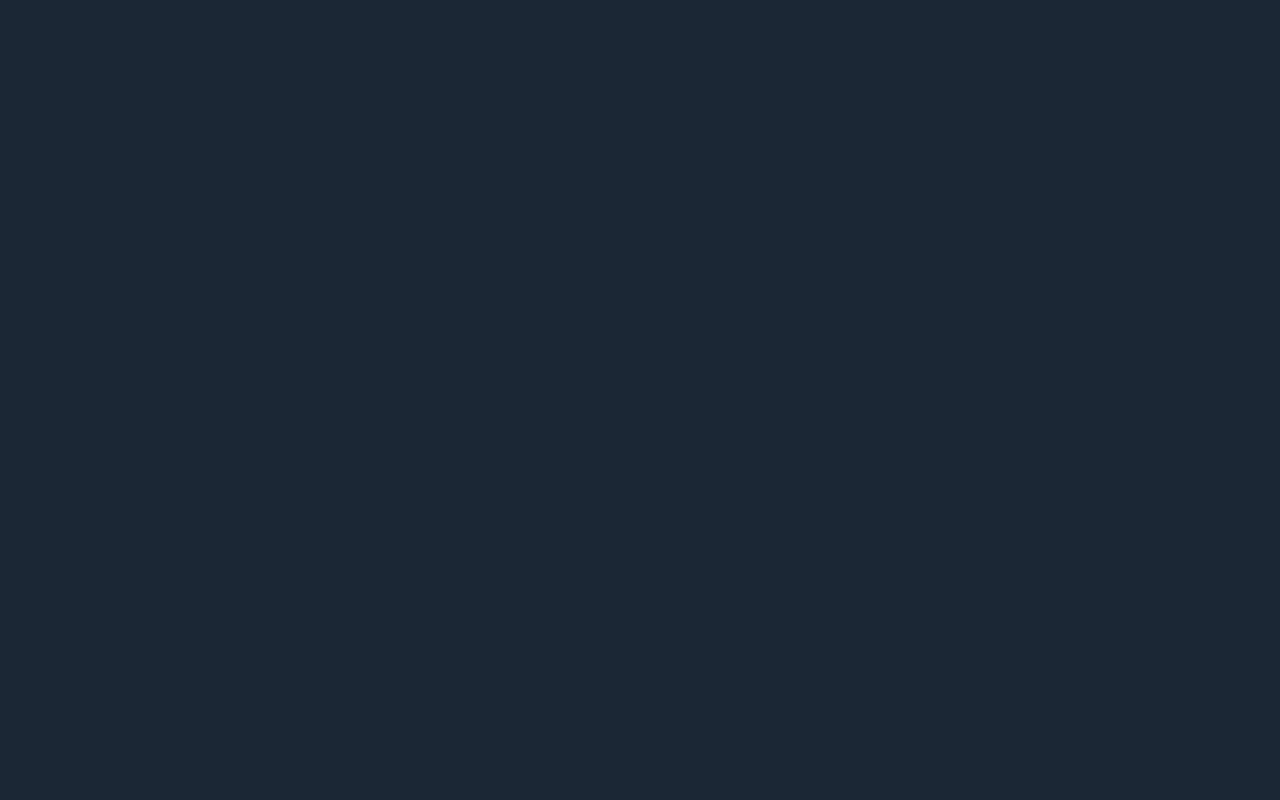
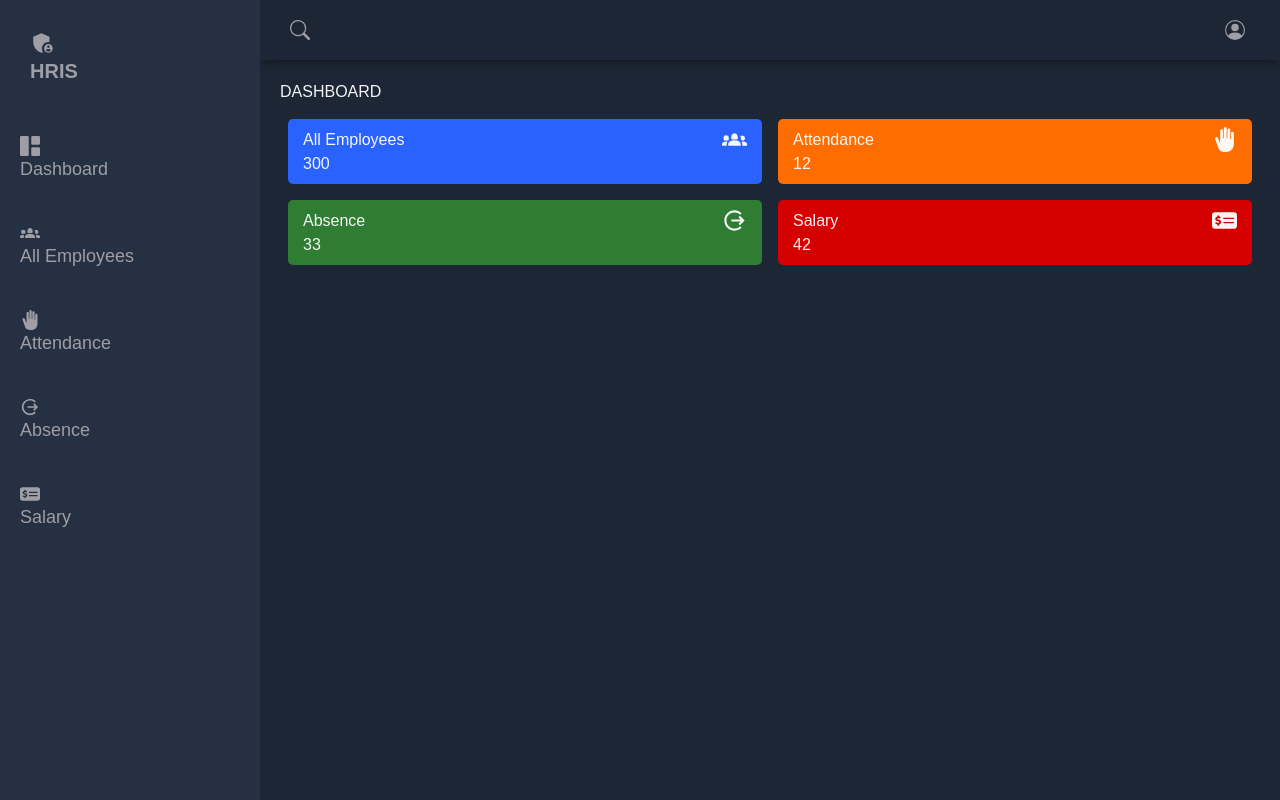
Before and after one commit to AkashItlogiko/Hirs-, a React (Vite) app: page /home in a window 1280 px wide. Before the commit this address had no page. Built offline with nearby package versions, Linux system fonts and the light colour scheme.

Commit message:
Outlate Done

```diff
--- a/src/App.jsx
+++ b/src/App.jsx
@@ -1,22 +1,55 @@
 
-import { BrowserRouter, Route, Routes } from 'react-router-dom';
 import Login from './components /Login';
-
-import Mainlayout from './Dashboard/Mainlayout';
+import { createBrowserRouter, RouterProvider } from "react-router-dom";
+import Mainlayout from './components /layout/Mainlayout';
 import AllEmployees from './Dashboard/AllEmployees';
+import Dashboard from './Dashboard/Dashboard';
+import Attendance from './Dashboard/Attendance';
+import Absence from './Dashboard/Absence';
+import Salary from './Dashboard/Salary';
+import Logo from './Dashboard/Logo';
 
 function App() {
-  return (
-   <BrowserRouter>
-    <Routes>
-      <Route path="login" element={<Login />} />
-      <Route path="/" element={<Mainlayout />} />
-      <Route path="/employees" element={<AllEmployees/>}/>
-    </Routes>
 
-   </BrowserRouter>
+const router=createBrowserRouter([
+  {
+    path:"/",
+    element: <Mainlayout/>,
+    children:[
+     {
+     path:"/dashboard",
+     element:<Dashboard/>,
+     },
+    {
+    path:"/login",
+    element: <Login/>,
+  },
+  {
+    path:"/employees",
+    element: <AllEmployees/>
+  },
+  {
+    path:"/attendance",
+    element:<Attendance/>,
+  },
+  {
+    path:"/absence",
+    element:<Absence/>
+  },
+  {
+    path:"/salary",
+    element:<Salary/>,
+  },
+  {
+    path:"/home",
+    element:<Logo/>
+  }
 
-  );
-}
+    ]
+  },
+
+]);
+  return <RouterProvider router={router} />;
+};
 
 export default App;
--- /dev/null
+++ b/src/Dashboard/Absence.jsx
@@ -0,0 +1,11 @@
+import React from 'react';
+
+const Absence = () => {
+    return (
+        <div>
+          Absence
+        </div>
+    );
+};
+
+export default Absence;
--- a/src/Dashboard/AllEmployees.jsx
+++ b/src/Dashboard/AllEmployees.jsx
@@ -1,7 +1,5 @@
 import React, { useEffect, useState } from "react";
 import axios from "axios";
-import { MdAdminPanelSettings } from "react-icons/md";
-import { Link } from "react-router-dom";
 
 const AllEmployees = () => {
   const [employees, setEmployees] = useState([]);
@@ -19,16 +17,11 @@ const AllEmployees = () => {
   }, []);
 
   return (
-    <main className="p-6 bg-gray-700 min-h-screen">
-       <div className='sidebar-brand'>
-                <Link to={"/"}>
-                <MdAdminPanelSettings  className='icon_header'/> HRIS
-                </Link>
-       </div>
-      <div className="mb-6 text-center">
-        <h1 className="text-3xl font-bold text-gray-250">All Employees</h1>
+    <main className="p-6 bg-gray-700 min-h-screen flex flex-col items-center">
+      <div className="mb-6 text-center w-full">
+        <h1 className="text-3xl font-bold text-white">All Employees</h1>
       </div>
-      <div className="bg-white rounded-lg shadow-md p-4">
+      <div className="bg-white rounded-lg shadow-md w-full max-w-7xl">
         <div className="overflow-x-auto">
           <table className="w-full bg-gray-50 rounded-md border-collapse">
             <thead className="bg-gray-100 border-b">
@@ -59,10 +52,7 @@ const AllEmployees = () => {
                 ))
               ) : (
                 <tr>
-                  <td
-                    className="px-6 py-3 text-center text-gray-500"
-                    colSpan="8"
-                  >
+                  <td className="px-6 py-3 text-center text-gray-500" colSpan="8">
                     No employees found.
                   </td>
                 </tr>
--- /dev/null
+++ b/src/Dashboard/Attendance.jsx
@@ -0,0 +1,11 @@
+import React from 'react';
+
+const Attendance = () => {
+    return (
+        <div>
+            Attendance
+        </div>
+    );
+};
+
+export default Attendance;
--- a/src/Dashboard/Header.jsx
+++ b/src/Dashboard/Header.jsx
@@ -13,8 +13,6 @@ const Header = (OpenSidebar) => {
                <BsSearch className='icon' />
            </div>
            <div className="header-right">
-            {/* <BsFillBellFill className='icon' />
-            <BsFillEnvelopeFill className='icon' /> */}
             <BsPersonCircle className='icon' />
            </div>
         </header>
--- /dev/null
+++ b/src/Dashboard/Logo.jsx
@@ -0,0 +1,47 @@
+import { MdGroups2 } from "react-icons/md";
+import { IoHandRightSharp } from "react-icons/io5";
+import { IoMdLogOut } from "react-icons/io";
+import { FaMoneyCheckDollar } from "react-icons/fa6";
+
+function Logo() {
+  return (
+    <main className="main-container">
+      <div className="main-title">
+        <h3>DASHBOARD</h3>
+      </div>
+
+      <div className="main-cards" style={{ display: "flex", flexWrap: "wrap", justifyContent: "center", gap: "16px" }}>
+        <div className="card" style={{ flex: "1 1 calc(50% - 16px)", maxWidth: "calc(50% - 16px)" }}>
+          <div className="card-inner">
+            <h3>All Employees</h3>
+            <MdGroups2 className="card_icon" />
+          </div>
+          <h1>300</h1>
+        </div>
+        <div className="card" style={{ flex: "1 1 calc(50% - 16px)", maxWidth: "calc(50% - 16px)" }}>
+          <div className="card-inner">
+            <h3>Attendance</h3>
+            <IoHandRightSharp className="card_icon" />
+          </div>
+          <h1>12</h1>
+        </div>
+        <div className="card" style={{ flex: "1 1 calc(50% - 16px)", maxWidth: "calc(50% - 16px)" }}>
+          <div className="card-inner">
+            <h3>Absence</h3>
+            <IoMdLogOut className="card_icon" />
+          </div>
+          <h1>33</h1>
+        </div>
+        <div className="card" style={{ flex: "1 1 calc(50% - 16px)", maxWidth: "calc(50% - 16px)" }}>
+          <div className="card-inner">
+            <h3>Salary</h3>
+            <FaMoneyCheckDollar className="card_icon" />
+          </div>
+          <h1>42</h1>
+        </div>
+      </div>
+    </main>
+  );
+}
+
+export default Logo;
--- /dev/null
+++ b/src/Dashboard/Salary.jsx
@@ -0,0 +1,11 @@
+import React from 'react';
+
+const Salary = () => {
+    return (
+        <div>
+            Salary
+        </div>
+    );
+};
+
+export default Salary;
--- a/src/Dashboard/Sidebar.jsx
+++ b/src/Dashboard/Sidebar.jsx
@@ -14,7 +14,7 @@ function Sidebar({openSidebarToggle, OpenSidebar}) {
     <aside id="sidebar" className={openSidebarToggle ? "sidebar-responsive": ""}>
         <div className='sidebar-title'>
             <div className='sidebar-brand'>
-                <Link to={"/"}>
+                <Link to={"/home"}>
                 <MdAdminPanelSettings  className='icon_header'/> HRIS
                 </Link>
 
@@ -24,7 +24,7 @@ function Sidebar({openSidebarToggle, OpenSidebar}) {
 
         <ul className='sidebar-list'>
             <li className='sidebar-list-item'>
-                <Link>
+                <Link to={"/dashboard"}>
                     <BsGrid1X2Fill className='icon'/> Dashboard
                 </Link>
             </li>
@@ -35,21 +35,20 @@ function Sidebar({openSidebarToggle, OpenSidebar}) {
                 </Link>
             </li>
             <li className='sidebar-list-item'>
-                <Link to="/">
+                <Link to="/attendance">
                     <IoHandRightSharp className='icon'/> Attendance
                 </Link>
             </li>
             <li className='sidebar-list-item'>
-                <Link to="/">
+                <Link to="/absence">
                     <IoMdLogOut className='icon'/> Absence
                 </Link>
             </li>
             <li className='sidebar-list-item'>
-                <Link to="/">
+                <Link to="/salary">
                     <FaMoneyCheckDollar  className='icon'/> Salary
                 </Link>
             </li>
-
         </ul>
     </aside>
   )
--- a/src/Dashboard/Mainlayout.jsx
+++ b/src/components /layout/Mainlayout.jsx
@@ -1,8 +1,10 @@
 import { useState } from "react";
-import "../App.css";
-import Header from './Header';
-import Sidebar from './Sidebar';
-import Dashboard from "./Dashboard";
+import "../../App.css";
+
+import Header from '../../Dashboard/Header';
+import Sidebar from '../../Dashboard/Sidebar';
+
+import { Outlet } from "react-router-dom";
 
 const Mainlayout = () => {
     const[openSidebarToggle, setOpenSidebarToggle] = useState(false);
@@ -12,8 +14,9 @@ const Mainlayout = () => {
     return (
         <div className='grid-container'>
         <Header OpenSidebar={OpenSidebar}/>
+        <Outlet/>
         <Sidebar openSidebarToggle={openSidebarToggle} OpenSidebar={OpenSidebar}/>
-        <Dashboard/>
+
         </div>
     );
 };
```
